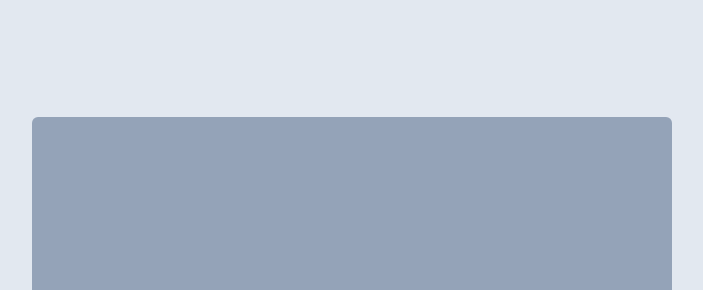
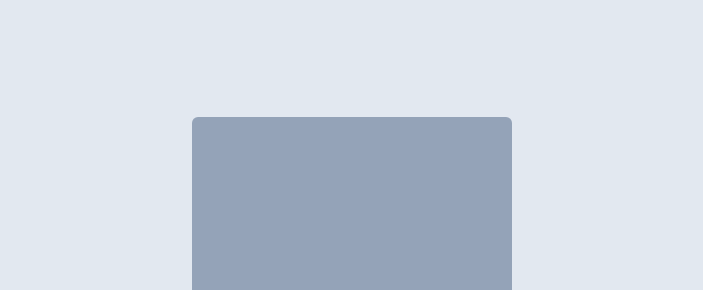
Before and after one commit to Lucas-aquiles/vanilla-js, a website: page index.html in a window 1280 px wide. Shown: the part 83-373 px from the top of the page, without its empty margins (288-991 px from the left). Drawn offline with Linux system fonts and the light colour scheme.

Commit message:
refactor

```diff
--- a/index.html
+++ b/index.html
@@ -7,9 +7,9 @@
   </head>
   <body>
     <div class="bg-slate-200 w-full h-screen flex justify-center items-center">
-      <div
-        class="bg-slate-400 w-1/2 h-1/2 flex justify-evenly items-center rounded-md relative"
-      >
+
+      <div class="bg-slate-400 w-full sm:w-2/3 md:w-1/2 lg:w-1/3 xl:w-1/4 h-1/2 flex flex-row sm:flex-row justify-evenly items-center rounded-md relative">
+
         <div
           id="oneDiv"
           class="bg-gray-700 w-12 h-12 rounded-full flex justify-center items-center text-3xl ocultar cursor-pointer"
```
Also changed, not shown: output.css.
